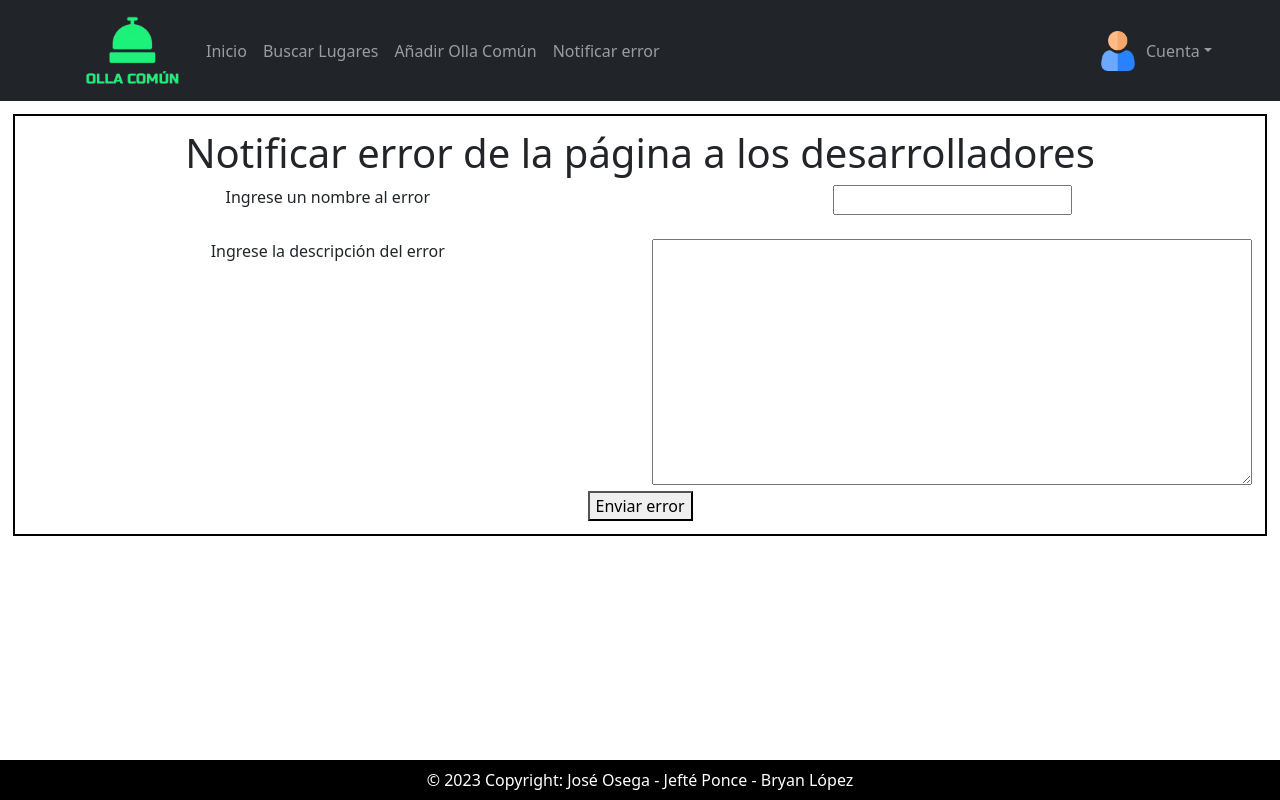
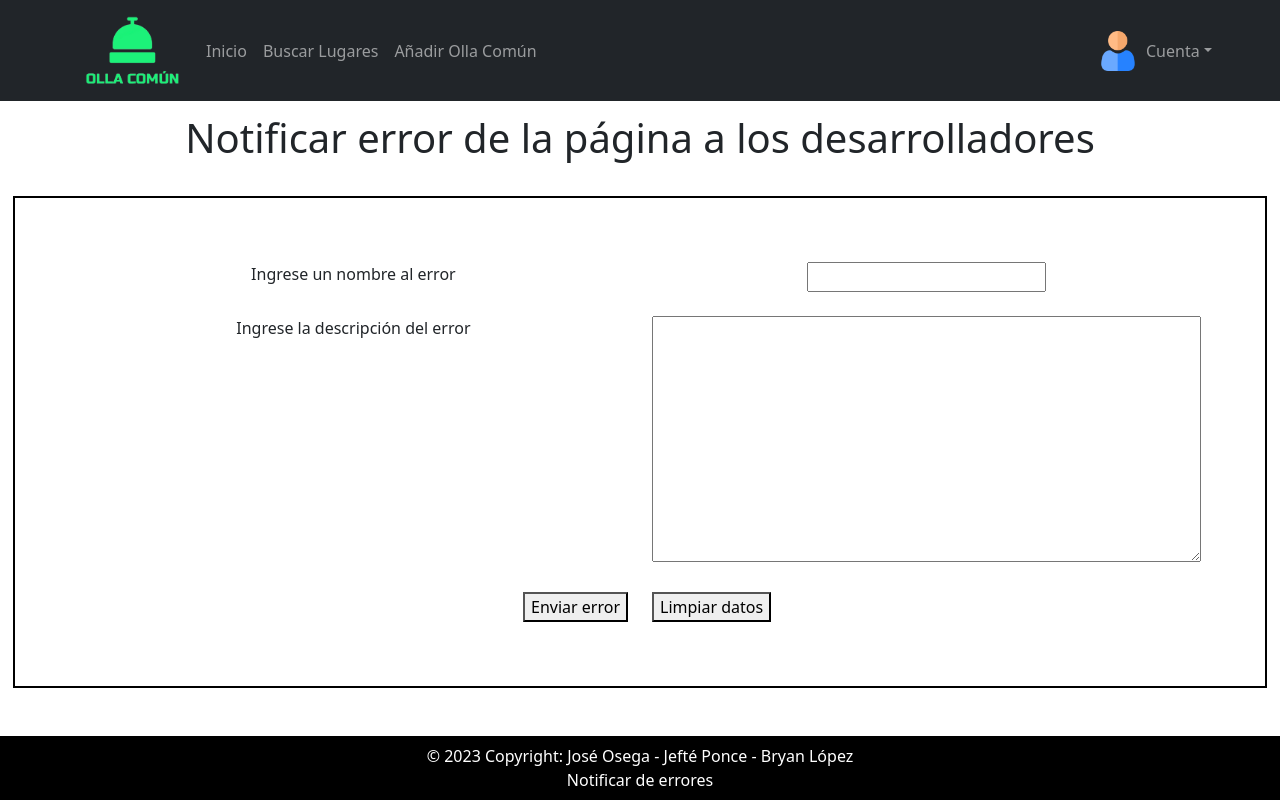
Before and after one commit to nobukts/olla-comun, a React (Vite) app: page /NotError in a window 1280 px wide. Built offline with nearby package versions, Linux system fonts and the light colour scheme.

Commit message:
Actualización formularios Añadir y Notificar error

```diff
--- a/src/Apps.jsx
+++ b/src/Apps.jsx
@@ -19,7 +19,6 @@ import NotError from "./Pages/NotError";
 function Apps() {
   return (
     <div className="Apps">
-      <div className="content-wrap">
         <Router>
               <BarraNavegacion/>
               <Routes>
@@ -36,9 +35,9 @@ function Apps() {
                   <Route path="RecuperarCuenta3" element={<RecuperarCuenta3/>}/>
                   <Route path="/BuscarLugares/CartaOllaComun/:id" element={<CartaOllaComun/>}/>
               </Routes>
+              <div className="content-wrap"/>
+              <PiePagina/>
           </Router>
-      </div>
-      <PiePagina/>
     </div>
   );
 }
--- a/src/Pages/NotError.css
+++ b/src/Pages/NotError.css
@@ -1,6 +1,13 @@
-.bloq{
+.formulario-error{
     border: 2px solid black;
     text-align: center;
     margin: 1%;
+    padding: 5%;
+}
+
+
+
+.titulo{
+    text-align: center;
     padding: 1%;
 }
--- a/src/Pages/NotError.jsx
+++ b/src/Pages/NotError.jsx
@@ -1,18 +1,28 @@
 import {Col, Row } from "react-bootstrap";
 import './NotError.css'
+import { useForm } from "react-hook-form";
 
 function NotError() {
+    const {register, formState: {errors}, handleSubmit} = useForm();
+    const onSubmit = (data) =>{
+        console.log(JSON.stringify(data));
+        alert("Se ha notificado al administrador del error.")
+    }
     return (
-        <div className="bloq">
+        <div>
             <Row>
-                <h1>Notificar error de la página a los desarrolladores</h1>
+                <h1 className="titulo">Notificar error de la página a los desarrolladores</h1>
             </Row>
+            <form className="formulario-error" onSubmit={handleSubmit(onSubmit)}>
                 <Row>
                     <Col>
                         Ingrese un nombre al error
                     </Col>
                     <Col>
-                    <input type="text" name="mensaje-error" id="mensaje-error" />
+                        <input type="text" name="mensaje-error" id="mensaje-error" {...register('nombre', {
+                            required: true
+                        })}/>
+                        {errors.nombre?.type === 'required' && <p className="errorP"> Es necesario indicar el nombre del error.</p>}
                     </Col>
                 </Row>
                 <br/>
@@ -21,10 +31,22 @@ function NotError() {
                         Ingrese la descripción del error
                     </Col>
                     <Col>
-                    <textarea name="descr-error" id="descr-error" cols="30" rows="10"></textarea>
+                        <textarea name="descr-error" id="descr-error" cols="30" rows="10" {...register('descr_error', {
+                            required: true
+                        })}/>
+                        {errors.descr_error?.type === 'required' && <p className="errorP"> Es necesario indicar una descripción del error.</p>}
                     </Col>
                 </Row>
+                <br/>
+                <Row>
+                <Col style={{textAlign: "right"}}>
                     <button type="submit"> Enviar error </button>
+                </Col>
+                <Col style={{textAlign:"left"}}>
+                    <button type="reset">Limpiar datos</button>
+                </Col>
+                </Row>
+            </form>
         </div>
     );
 
--- a/src/components/BarraNavegacion/BarraNavegacion.jsx
+++ b/src/components/BarraNavegacion/BarraNavegacion.jsx
@@ -30,7 +30,6 @@ function BarraNavegacion() {
               <Nav.Link as={Link} to="/">Inicio</Nav.Link>
               <Nav.Link as={Link} to="/BuscarLugares">Buscar Lugares</Nav.Link>
               <Nav.Link as={Link} to="/AñadirOllaComun">Añadir Olla Común</Nav.Link>
-              <Nav.Link as={Link} to="/NotError">Notificar error</Nav.Link>
             </Nav>
             <Nav className="cuenta-usuario">
               <img className="usuario" src={logo_usuario} />
--- a/src/components/PiePagina/PiePagina.css
+++ b/src/components/PiePagina/PiePagina.css
@@ -6,3 +6,8 @@ footer{
     position: relative;
     bottom: 0;
 }
+
+.error-page{
+    color: white;
+    text-decoration: none;
+}
--- a/src/components/PiePagina/PiePagina.jsx
+++ b/src/components/PiePagina/PiePagina.jsx
@@ -1,3 +1,4 @@
+import { Link } from 'react-router-dom';
 import './PiePagina.css'
 
 
@@ -5,7 +6,8 @@ export default function PiePagina() {
   return (
       <footer>
           <a>&copy; {new Date().getFullYear()} Copyright:{' José Osega - Jefté Ponce - Bryan López '} </a>
-
+          <br/>
+          <Link to="/NotError" className='error-page'>Notificar de errores</Link>
       </footer>
   );
 }
```
Also changed, not shown: 1 other file (tests, documents, lock files or other folders). Lines whose indentation alone changed are shown as unchanged.
